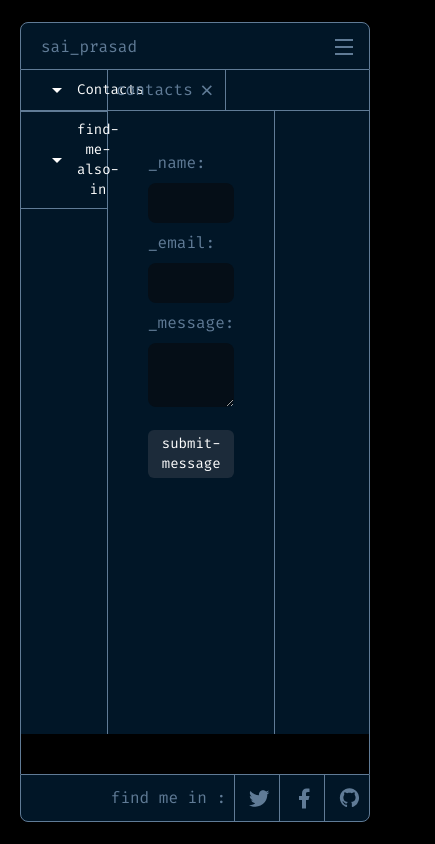
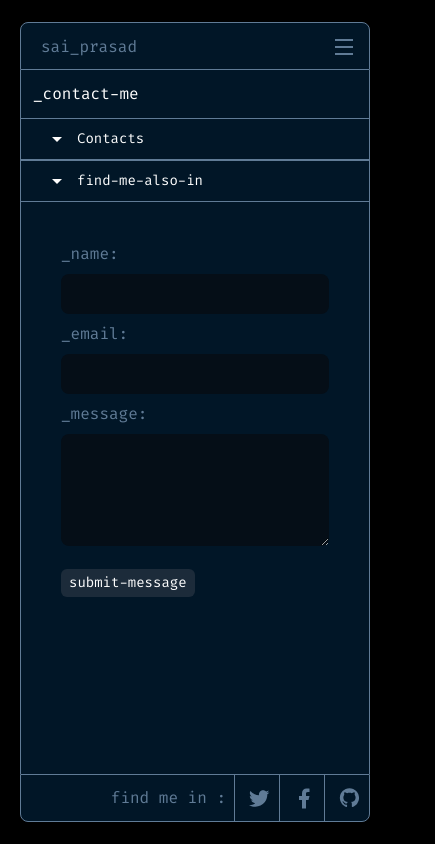
Before and after one commit to Micksuraj777/saiportfolio, a Next.js app: page /contact in a window 390 px wide. Shown: the whole page, 435 px wide, since content can reach past the window. Built offline with nearby package versions, Linux system fonts and the light colour scheme; what tailwindcss-animated would draw is missing.

Commit message:
set mobile ui

```diff
--- a/app/about-me/page.tsx
+++ b/app/about-me/page.tsx
@@ -99,9 +99,9 @@ const AboutMe = () => {
         </div>
 
         {/* Code Section */}
-        <div className="col-span-3 BorderR animate-fade-right animate-once min-h-full flex flex-col">
+        <div className="col-span-3 animate-fade-right animate-once min-h-full flex flex-col">
           <div className="w-full BorderB h-[45px] hidden md:block"></div>
-          <section className="p-10 md:h-[400px] md:overflow-y-scroll md:flex-grow md:scrollbar-thumb-gray-600 md:scrollbar-track-custom-dark-blue">
+          <section className="p-10 md:h-[400px] md:overflow-y-scroll md:flex-grow">
             <h1 className="text-white md:text-[#607B96] pb-4">&#47;&#47; Code Snippet Showcase:</h1>
             <div className="grid grid-cols-2 gap-4 items-center">
               <ul className="flex gap-2 items-center">
--- a/app/contact/page.tsx
+++ b/app/contact/page.tsx
@@ -17,17 +17,18 @@ const Contact = () => {
   };
 
   return (
-    <section className="background">
-      <section className="w-full hero-height size-full">
-        <div className="h-full grid grid-cols-8">
-          <div className="border border-[#607B96] border-y-0 border-l-0 flex min-h-full col-span-2 flex-col">
-            <div className="border-b border-[#607B96]">
+    <section className="background size-full">
+      <section className="w-full h-full">
+        <div className="md:h-full h-fit md:grid md:grid-cols-8 flex-col">
+          <h1 className="md:hidden text-white p-3">_contact-me</h1>
+          <div className="md:border-r md:border-[#607B96] border-r-0 border-y-0 border-l-0 flex min-h-full col-span-2 flex-col">
+            <div className="border-y border-y-[#607B96]">
               <Drop title="Contacts" type="contacts" />
             </div>
             <Drop title="find-me-also-in" type="links" />
           </div>
           <div className="col-span-6 flex flex-col">
-            <div className="w-full h-fit border-b border-b-[#607B96] flex items-center">
+            <div className="w-full h-fit border-b border-b-[#607B96] md:flex hidden items-center">
               <div className="border-r border-[#607B96] w-fit h-fit flex justify-center items-center gap-1 p-2">
                 <h1 className="text-[#607B96]">contacts</h1>
                 <Image
@@ -39,9 +40,9 @@ const Contact = () => {
               </div>
             </div>
             <div className="flex-1 flex">
-              <div className="p-10 border-r border-r-[#607B96] flex flex-col justify-start flex-1">
+              <div className="p-10 flex flex-col justify-start flex-1">
                 {isSubmitted ? (
-                  <div className="flex justify-center items-center h-full w-full">
+                  <div className="flex justify-center items-center md:h-full h-[50vh] w-full">
                     <div className="text-center">
                       <h1 className="text-white text-2xl mb-3">Thank you!&#32;🤟</h1>
                       <h2 className="text-[#607B96] mb-4">
@@ -76,7 +77,7 @@ const Contact = () => {
                     <div>
                       <h1 className="text-[#607B96] pb-2">_message:</h1>
                       <textarea
-                        className="w-full h-full py-2 px-3 bg-[#050e17] rounded-lg focus:outline-[#607B96] text-[#607B96] mb-2"
+                        className="w-full h-28 py-2 px-3 bg-[#050e17] rounded-lg focus:outline-[#607B96] text-[#607B96] mb-2"
                         required
                       />
                     </div>
@@ -91,7 +92,7 @@ const Contact = () => {
                   </form>
                 )}
               </div>
-              <div className="flex-1">
+              <div className="flex-1 hidden lg:block">
                 <About />
               </div>
             </div>
--- a/app/projects/page.tsx
+++ b/app/projects/page.tsx
@@ -75,11 +75,12 @@ const projects: ProjectType[] = [
     href: '#',
     img: '/images/sample.png',
   },
+
 ];
 
 const Projects = () => {
   const [selectedProjects, setSelectedProjects] = useState<Set<string>>(new Set());
-  const [drop, isDrop] = useState(true);
+  const [drop, setDrop] = useState(true);
 
   const toggleSelection = (title: string) => {
     setSelectedProjects(prev => {
@@ -99,18 +100,18 @@ const Projects = () => {
       : projects.filter(project => selectedProjects.has(project.title));
 
   return (
-    <div className="size-full background grid grid-cols-8">
+    <div className="md:size-full background md:grid md:grid-cols-8 flex-col h-fit">
       <section className="border border-[#607B96] border-y-0 border-l-0 flex min-h-full col-span-3 lg:col-span-2 flex-col animate-fade-left animate-once">
         <div
           className="text-white px-2 py-1 text-sm border-[#607B96] border-b-[1px] flex items-center justify-start cursor-pointer"
-          onClick={() => isDrop(!drop)}
+          onClick={() => setDrop(!drop)}
         >
           <Image
             src="./icons/arrow-drop-down.svg"
             width={1500}
             height={1500}
             alt="arrow"
-            className={`size-8 rounded-sm ${drop ? '' : '-rotate-90'}`}
+            className={`size-8 rounded-sm transition-transform duration-300 ${drop ? '' : '-rotate-90'}`}
           />
           Projects
         </div>
@@ -135,7 +136,11 @@ const Projects = () => {
           ))}
         </div>
       </section>
-      <section className="text-white p-5 xl:p-10 grid grid-cols-1 lg:grid-cols-2 xl:grid-cols-3 row-span-1 gap-20 items-start justify-start overflow-y-auto col-span-5 lg:col-span-6 flex-wrap size-full">
+      <section
+        className={`text-white p-5 xl:p-10 grid grid-cols-1 lg:grid-cols-2 xl:grid-cols-3 row-span-1 gap-20 items-start justify-start overflow-y-auto col-span-5 lg:col-span-6 flex-wrap md:size-full ${
+          drop ? 'h-[50vh]' : 'h-[80vh]'
+        }`}
+      >
         {filteredProjects.map(project => (
           <Card key={project.title} {...project} />
         ))}
@@ -147,8 +152,8 @@ const Projects = () => {
 const Card = ({ ...data }: ProjectType) => {
   return (
     <div className="space-y-3 col-span-1 row-span-1 min-w-76 min-h-fit h-52">
-      <div className="text-[#607B96]">
-        <span className="font-semibold text-[#5565E8]">Project {projects.indexOf(data)} </span>
+      <div className="text-[#607B96] text-sm">
+        <span className="font-semibold text-[#5565E8]">Project {projects.indexOf(data) + 1} </span>
         &#47;&#47; _<span>{data.title}</span>
       </div>
       <div className="Border rounded-xl w-full h-full min-h-fit relative">
--- a/components/About.tsx
+++ b/components/About.tsx
@@ -3,8 +3,8 @@ import React from "react";
 
 const About = () => {
   return (
-    <section className="w-fit animate-fade-right animate-once">
-      <div className="w-full h-full p-20">
+    <section className="w-fit h-full animate-fade-right animate-once">
+      <div className="size-full p-20 border-l border-l-[#607B96]">
         <Image src="/icons/codeabout.svg" alt="code" width={1500} height={1300} objectFit="contain" className="w-fit h-fit"/>
       </div>
     </section>
--- a/components/Footer.tsx
+++ b/components/Footer.tsx
@@ -9,7 +9,7 @@ const socialMedia = [
 
 const Footer = () => {
   return (
-    <footer className="w-full h-12 min-h-fit background Border rounded-b-lg grid grid-cols-8 flex-none">
+    <footer className="w-full h-12 min-h-fit background Border rounded-b-lg grid grid-cols-8 flex-none sticky bottom-0">
       <div className="col-span-8 lg:col-span-2 flex items-center justify-end lg:justify-center gap-1">
         <h1 className="Text border-r border-[#607B96] h-full flex items-center justify-center px-2 min-w-fit text-nowrap">
           find me in :
```
